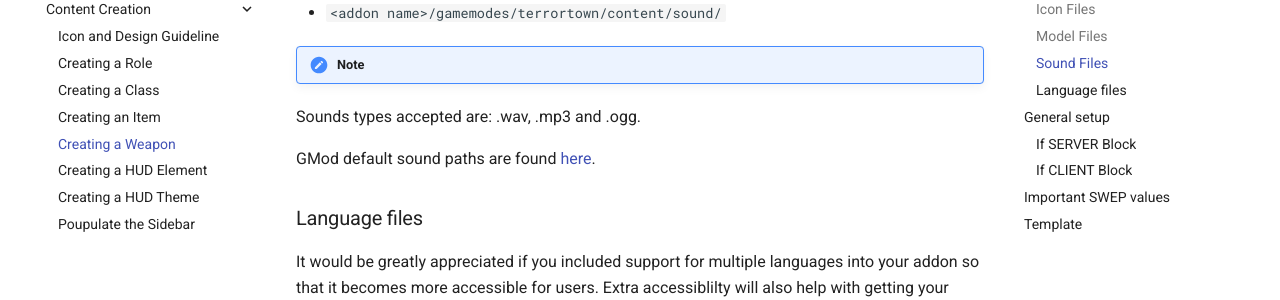
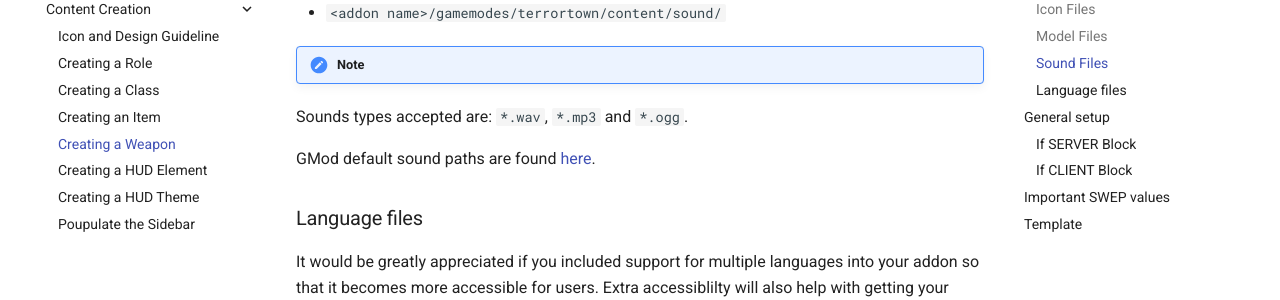
Before and after one commit to TTT-2/docs, an MkDocs documentation site: the page built from docs/developers/content-creation/creating-a-weapon.md, in a window 1280 px wide and 900 px high, scrolled down 1271 px. Shown: the part 153-453 px from the top of the window. Built offline with MkDocs 1.6.1 and Material for MkDocs 9.7.7, drawn with Linux system fonts in a browser that asks for light colours; comment, search, counter and statistics services are not loaded.

```diff
--- a/docs/developers/content-creation/creating-a-weapon.md
+++ b/docs/developers/content-creation/creating-a-weapon.md
@@ -40,7 +40,7 @@ Custom sounds for your SWEP will need to be stored in this folder if you're not
 * `<addon name>/gamemodes/terrortown/content/sound/`
 
 !!! note
-   Sounds types accepted are: .wav, .mp3 and .ogg.
+   Sounds types accepted are: `*.wav`, `*.mp3` and `*.ogg`.
 
 GMod default sound paths are found [here](https://wiki.facepunch.com/gmod/Common_Sounds).
 
```
